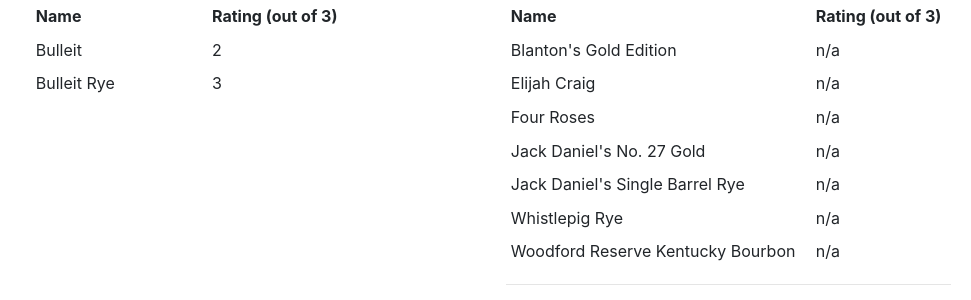
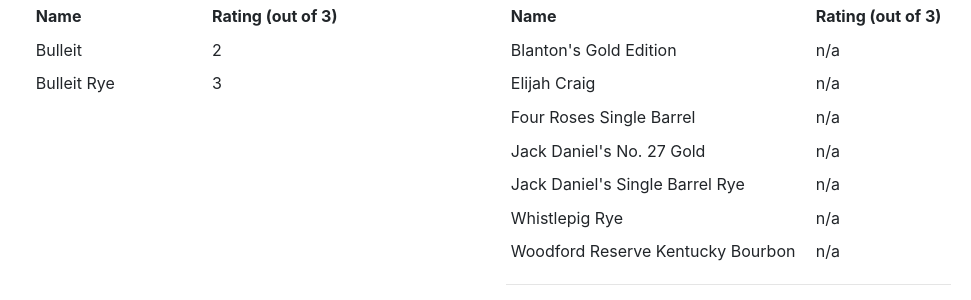
Before and after one commit to grega/whisky, a Jekyll site: the page built from index.html, in a window 1280 px wide and 900 px high, scrolled down 1593 px. Shown: the part 153-453 px from the top of the window, without its empty margins (54-1025 px from the left). Built offline with Jekyll 4.4.1, drawn with Linux system fonts in a browser that asks for light colours.

Commit message:
Add "Single Barrel"

```diff
--- a/_data/bourbon/to_try.yml
+++ b/_data/bourbon/to_try.yml
@@ -1,6 +1,6 @@
 - name: Whistlepig Rye
 - name: Elijah Craig
-- name: Four Roses
+- name: Four Roses Single Barrel
 - name: Blanton's Gold Edition
 - name: Woodford Reserve Kentucky Bourbon
 - name: Jack Daniel's No. 27 Gold
```
